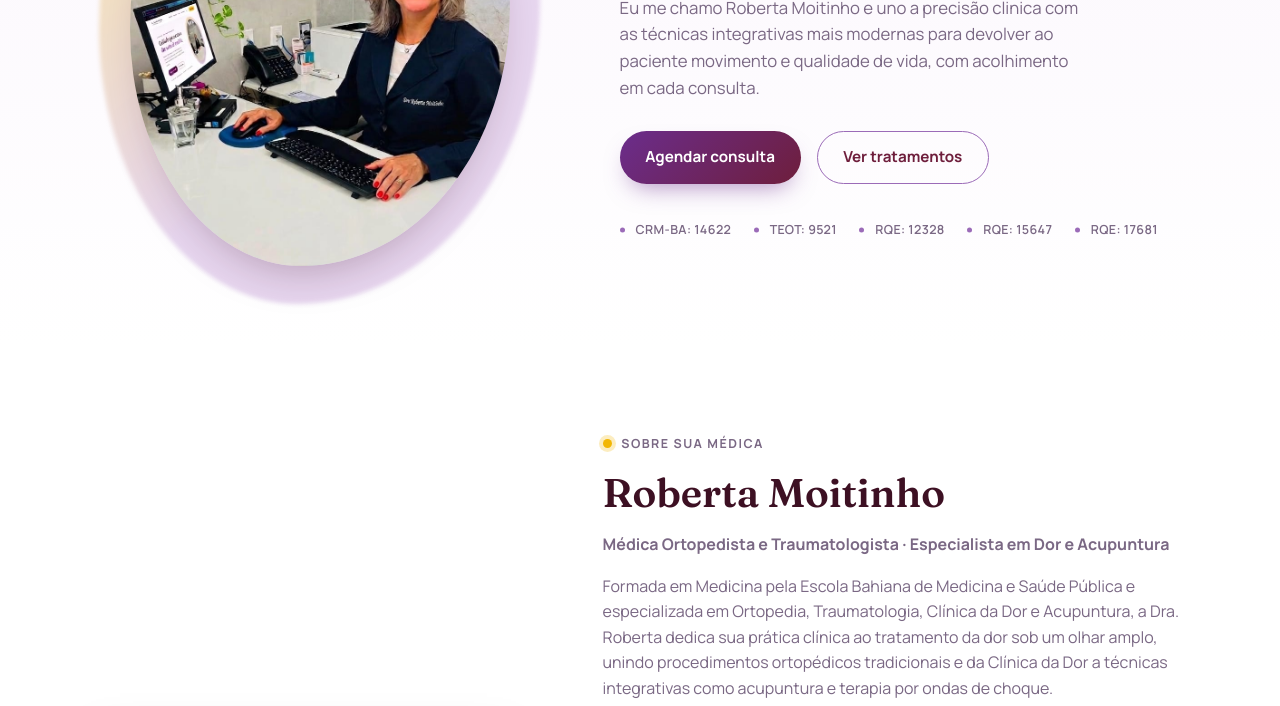
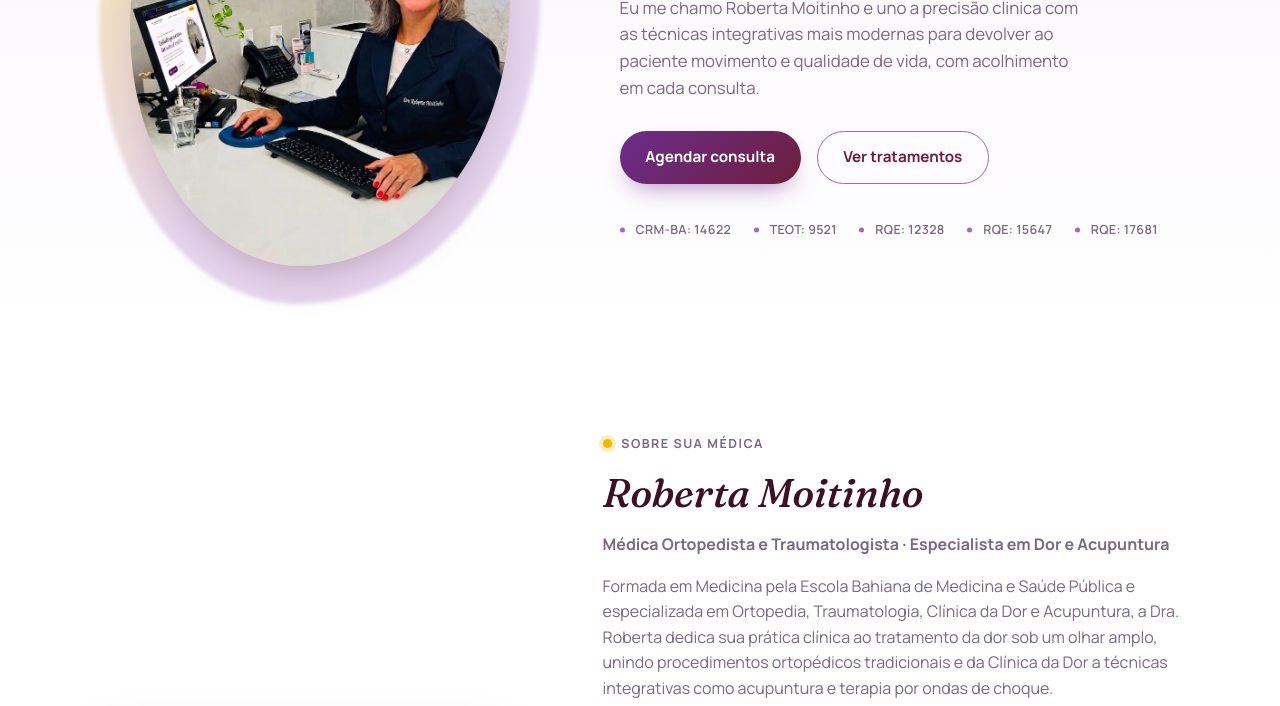
Before and after one commit to Dev-Rafilsk/DraRobertaMoitinho, a plain HTML site: page index.html in a window 1280 px wide. Shown: the part 345-1051 px from the top of the page. Drawn offline with Linux system fonts and the light colour scheme.

Commit message:
Atualizar o index.html

```diff
--- a/index.html
+++ b/index.html
@@ -79,7 +79,7 @@
 
         <div class="sobre__text reveal">
           <p class="eyebrow"><span class="ponto" aria-hidden="true"></span>Sobre sua médica</p>
-          <h2 class="section-title">Roberta Moitinho</h2>
+          <h2 class="section-title"><em>Roberta Moitinho</em></h2>
           <p class="sobre__cargo">Médica Ortopedista e Traumatologista · Especialista em Dor e Acupuntura</p>
           <p>Formada em Medicina pela Escola Bahiana de Medicina e Saúde Pública e especializada em Ortopedia, Traumatologia, Clínica da Dor e Acupuntura, a Dra. Roberta dedica sua prática clínica ao tratamento da dor sob um olhar amplo, unindo procedimentos ortopédicos tradicionais e da Clínica da Dor a técnicas integrativas como acupuntura e terapia por ondas de choque.</p>
           <p>Seu trabalho parte do princípio de entender a origem da dor para cuidar da causa, não apenas do sintoma, em consultas pensadas para acolher cada paciente com atenção, empatia e clareza.</p>
```
